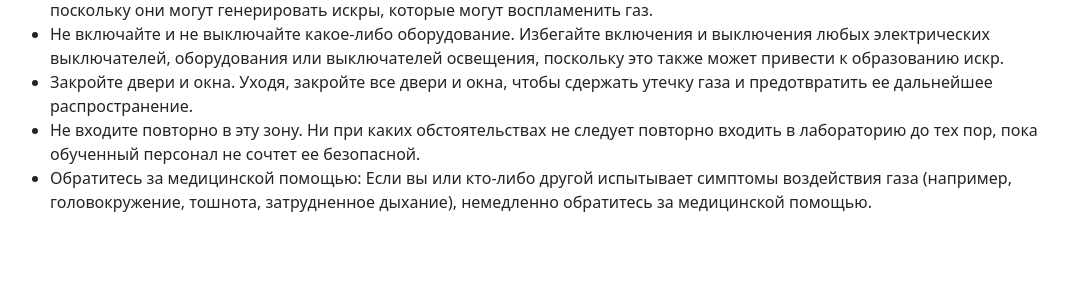
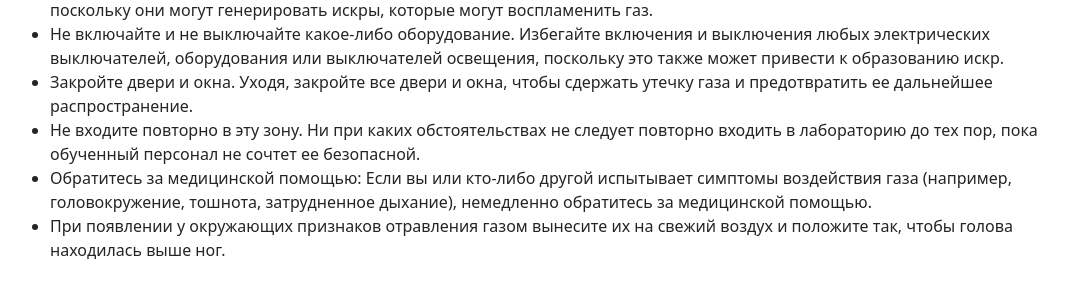
Before and after one commit to ESCAPE-EVACUATE-US/evacuate_us, a Python web app: template evacuate_us/templates/gas.html in a window 1280 px wide. Shown: the part 282-585 px from the top of the page, without its empty margins (110-1178 px from the left). Run offline with Jinja, Linux system fonts and the light colour scheme; the template is opened without the code that fills it, so the values that code supplies are empty.

Commit message:
Update gas.html

```diff
--- a/evacuate_us/templates/gas.html
+++ b/evacuate_us/templates/gas.html
@@ -49,7 +49,7 @@
             <li>Закройте двери и окна. Уходя, закройте все двери и окна, чтобы сдержать утечку газа и предотвратить ее дальнейшее распространение.</li>
             <li>Не входите повторно в эту зону. Ни при каких обстоятельствах не следует повторно входить в лабораторию до тех пор, пока обученный персонал не сочтет ее безопасной.</li>
             <li>Обратитесь за медицинской помощью: Если вы или кто-либо другой испытывает симптомы воздействия газа (например, головокружение, тошнота, затрудненное дыхание), немедленно обратитесь за медицинской помощью.</li>
-
+            <li>При появлении у окружающих признаков отравления газом вынесите их на свежий воздух и положите так, чтобы голова находилась выше ног.</li>
         </ul>
     </div>
 
```
